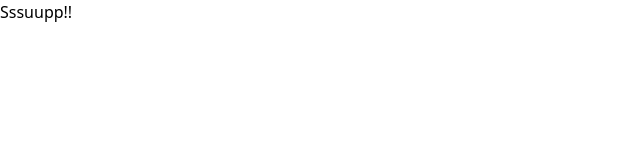
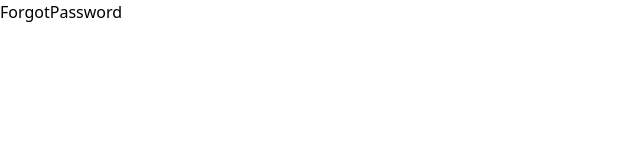
Before and after one commit to WanjikuKatuni/Realtor-App-ReactJs-TailwindCSS-, a React (Create React App) app: page /forgot-password in a window 1280 px wide. Shown: the top 160 px of the page, without its empty margins (0-640 px from the left). Built offline with nearby package versions, Linux system fonts and the light colour scheme.

Commit message:
created pages and added routes

```diff
--- a/package.json
+++ b/package.json
@@ -8,6 +8,8 @@
     "@testing-library/user-event": "^13.5.0",
     "react": "^18.2.0",
     "react-dom": "^18.2.0",
+    "react-router": "^6.10.0",
+    "react-router-dom": "^6.10.0",
     "react-scripts": "5.0.1",
     "web-vitals": "^2.1.4"
   },
--- a/src/App.js
+++ b/src/App.js
@@ -1,9 +1,28 @@
+// add routes
+import {BrowserRouter as Router, Routes, Route} from "react-router-dom"
+import ForgotPassword from "./pages/ForgotPassword";
+import Home from "./pages/Home";
+import Offers from "./pages/Offers";
+import Profile from "./pages/Profile";
+import SignIn from "./pages/SignIn";
+import SignUp from "./pages/SignUp";
+// home page
 
 function App() {
   return (
-    <div className="App">
-      <h1 className=''>Sssuupp!!</h1>
-    </div>
+    <>
+      <Router>
+        <Routes>
+          <Route path="/" element={<Home />} />
+          <Route path="/offers" element={<Offers />} />
+          <Route path="/sign-in" element={<SignIn />} />
+          <Route path="/sign-up" element={<SignUp />} />
+          <Route path="/forgot-password" element={<ForgotPassword />} />
+          <Route path="/profile" element={<Profile />} />
+
+        </Routes>
+      </Router>
+    </>
   );
 }
 
--- /dev/null
+++ b/src/pages/ForgotPassword.jsx
@@ -0,0 +1,7 @@
+import React from 'react'
+
+export default function ForgotPassword() {
+  return (
+    <div>ForgotPassword</div>
+  )
+}
--- /dev/null
+++ b/src/pages/Home.jsx
@@ -0,0 +1,7 @@
+import React from 'react'
+
+export default function Home() {
+  return (
+    <div>Home</div>
+  )
+}
--- /dev/null
+++ b/src/pages/Offers.jsx
@@ -0,0 +1,7 @@
+import React from 'react'
+
+export default function Offers() {
+  return (
+    <div>Offers</div>
+  )
+}
--- /dev/null
+++ b/src/pages/Profile.jsx
@@ -0,0 +1,7 @@
+import React from 'react'
+
+export default function Profile() {
+  return (
+    <div>Profile</div>
+  )
+}
--- /dev/null
+++ b/src/pages/SignIn.jsx
@@ -0,0 +1,7 @@
+import React from 'react'
+
+export default function SignIn() {
+  return (
+    <div>SignIn</div>
+  )
+}
--- /dev/null
+++ b/src/pages/SignUp.jsx
@@ -0,0 +1,7 @@
+import React from 'react'
+
+export default function SignUp() {
+  return (
+    <div>SignUp</div>
+  )
+}
```
Also changed, not shown: 1 other file (tests, documents, lock files or other folders).
